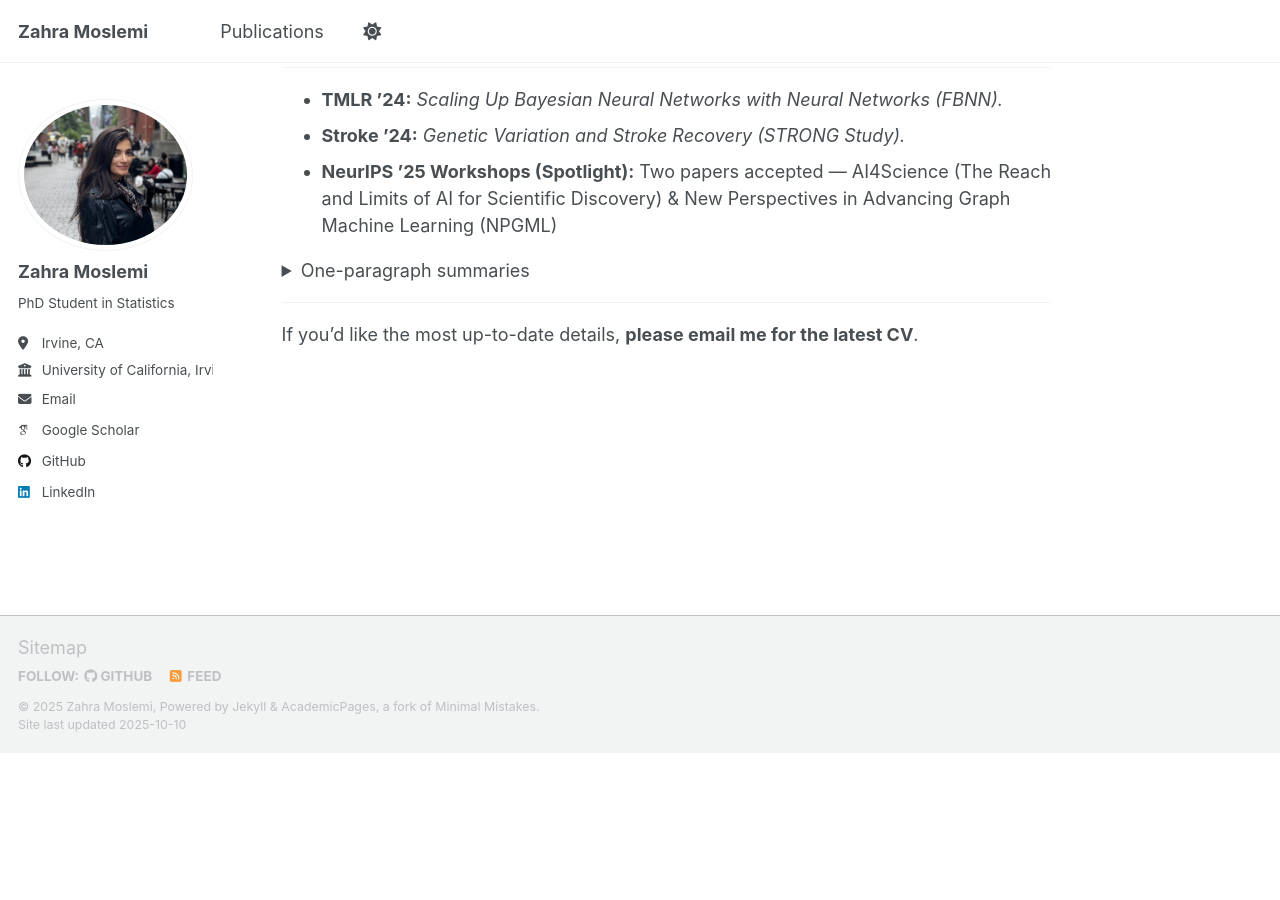
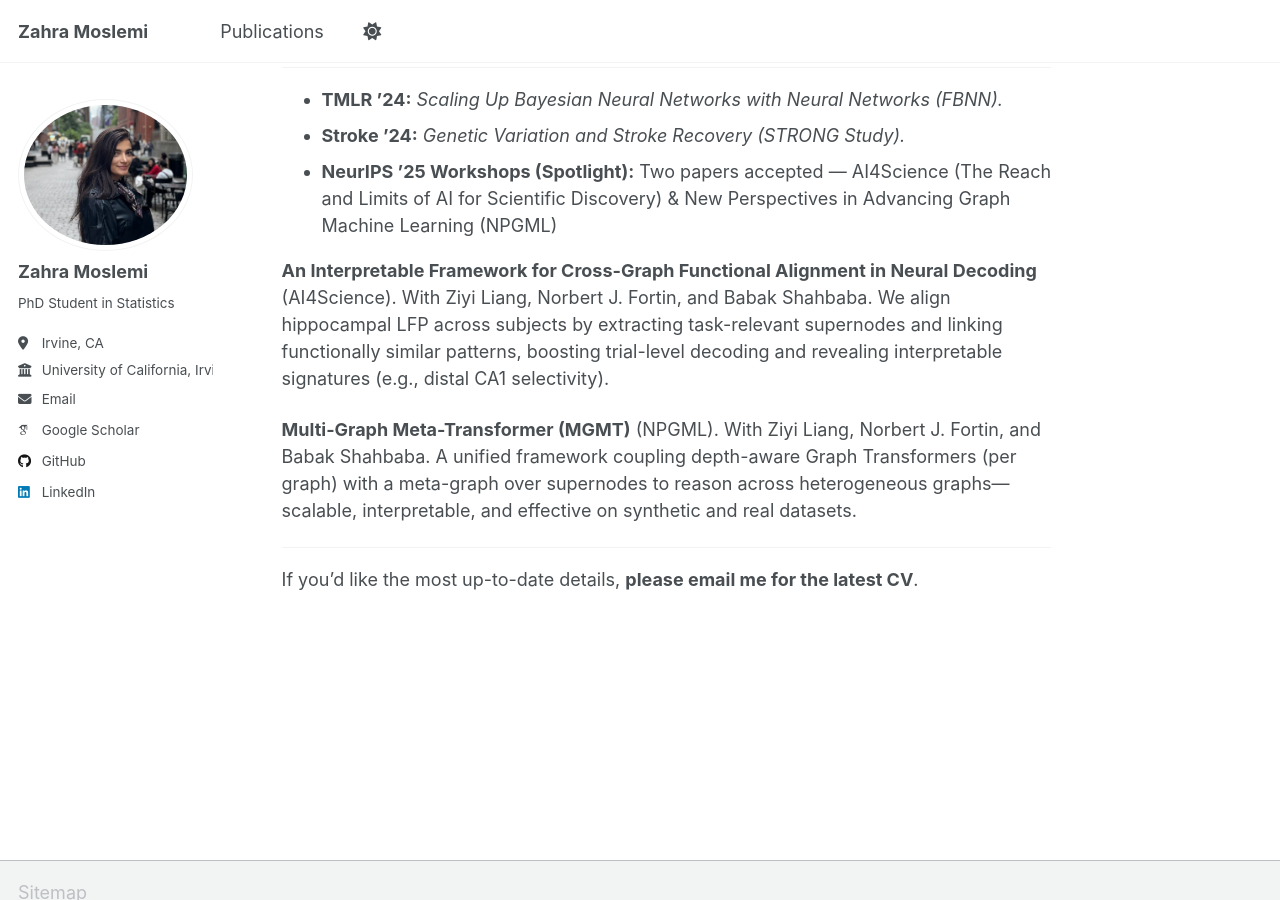
Before and after one commit to zahraMoslemi/zahraMoslemi.github.io, a Jekyll site: the page built from _pages/about.md, in a window 1280 px wide and 900 px high, scrolled down 1036 px. Built offline with Jekyll 4.4.1, drawn with Linux system fonts in a browser that asks for light colours; some web fonts are replaced; a script that is not in the unit is left out; before the commit the page ends 1789 px from its top, so only the background shows below that.

```diff
--- a/_pages/about.md
+++ b/_pages/about.md
@@ -36,13 +36,14 @@
 - **Stroke ’24:** *Genetic Variation and Stroke Recovery (STRONG Study).*
 - **NeurIPS ’25 Workshops (Spotlight):** Two papers accepted — AI4Science (The Reach and Limits of AI for Scientific Discovery) & New Perspectives in Advancing Graph Machine Learning (NPGML)
 
-<details>
-<summary>One-paragraph summaries</summary>
+**An Interpretable Framework for Cross-Graph Functional Alignment in Neural Decoding** (AI4Science).
+With Ziyi Liang, Norbert J. Fortin, and Babak Shahbaba.
+We align hippocampal LFP across subjects by extracting task-relevant supernodes and linking functionally similar patterns, boosting trial-level decoding and revealing interpretable signatures (e.g., distal CA1 selectivity).
 
-**An Interpretable Framework for Cross-Graph Functional Alignment in Neural Decoding** (AI4Science). With Ziyi Liang, Norbert J. Fortin, and Babak Shahbaba. We align hippocampal LFP across subjects by extracting task-relevant supernodes and linking functionally similar patterns, boosting trial-level decoding and revealing interpretable signatures (e.g., distal CA1 selectivity).
+**Multi-Graph Meta-Transformer (MGMT)** (NPGML).
+With Ziyi Liang, Norbert J. Fortin, and Babak Shahbaba.
+A unified framework coupling depth-aware Graph Transformers (per graph) with a meta-graph over supernodes to reason across heterogeneous graphs—scalable, interpretable, and effective on synthetic and real datasets.
 
-**Multi-Graph Meta-Transformer (MGMT)** (NPGML). With Ziyi Liang, Norbert J. Fortin, and Babak Shahbaba. A unified framework coupling depth-aware Graph Transformers (per graph) with a meta-graph over supernodes to reason across heterogeneous graphs—scalable, interpretable, and effective on synthetic and real datasets.
-</details>
 
 
 ---
```
